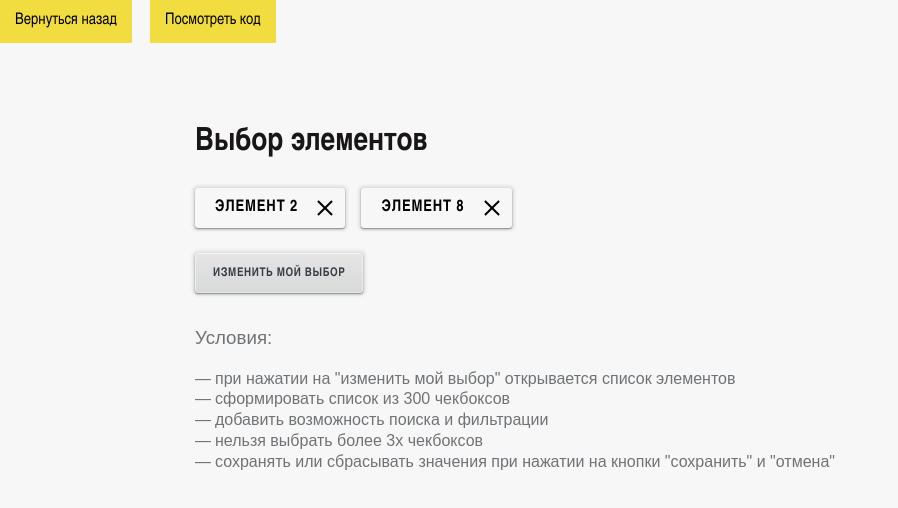
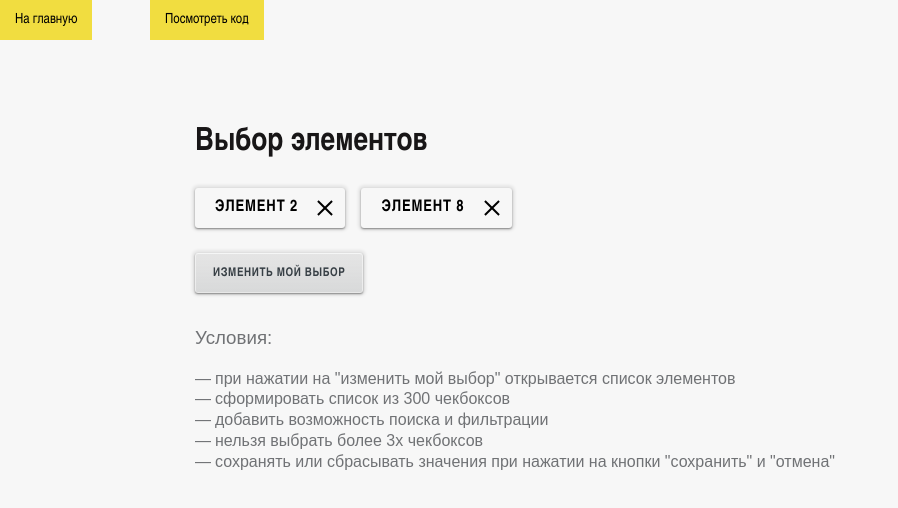
Before and after one commit to VladykoD/VladykoD.github.io, a website: page test_w/index.html in a window 1280 px wide. Shown: the whole page, without its empty margins (0-898 px from the left). Drawn offline with Linux system fonts and the light colour scheme.

Commit message:
мелкие правки

```diff
--- a/test_w/index.html
+++ b/test_w/index.html
@@ -10,10 +10,10 @@
 	</head>
 	<body >
 	<a href="../index.html"
-	   style="position: fixed;top: 0;left: 0;padding: 10px 15px;color: #000000;z-index: 200;background: #f1dd40; font-size: 16px;"
-	>Вернуться назад</a>
+	   style="position: fixed;top: 0;left: 0;padding: 10px 15px;color: #000000;z-index: 200;background: #f1dd40; font-size: 14px;"
+	>На главную</a>
 	<a href="https://github.com/VladykoD/VladykoD.github.io/tree/master/test_w"
-	   style="position: fixed;top: 0;left: 150px;padding: 10px 15px;color: #000000;z-index: 200;background: #f1dd40;"
+	   style="position: fixed;top: 0;left: 150px;padding: 10px 15px;color: #000000;z-index: 200;background: #f1dd40; font-size: 14px;"
 	>Посмотреть код</a>
 
 		<section class="container" id="app"  v-bind:class="{ activeApp: isActive }">
```
Also changed, not shown: arcadeGame/index.html (+1 -1 lines), some strange things/snowflakes/index.html (+1 -1 lines), some strange things/so many balls/index.html (+1 -1 lines), test_h/index.html (+1 -1 lines).
